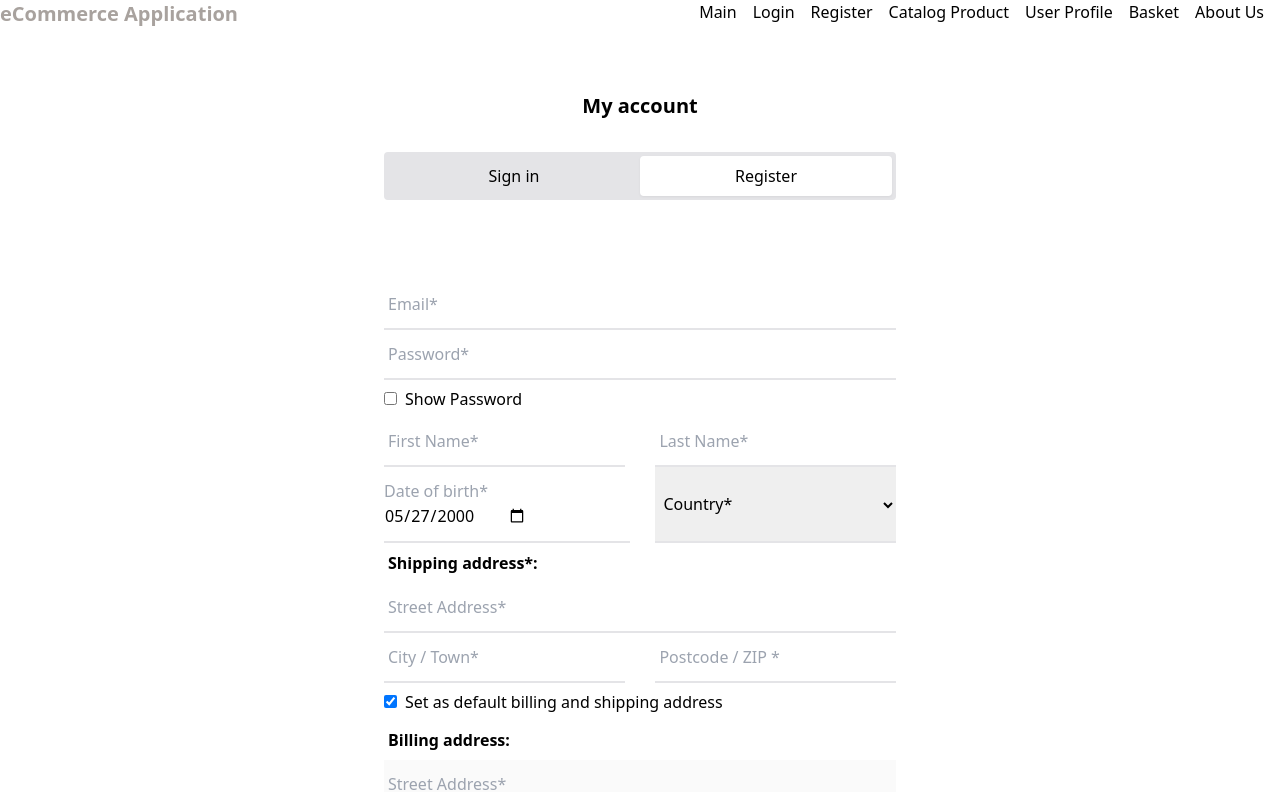
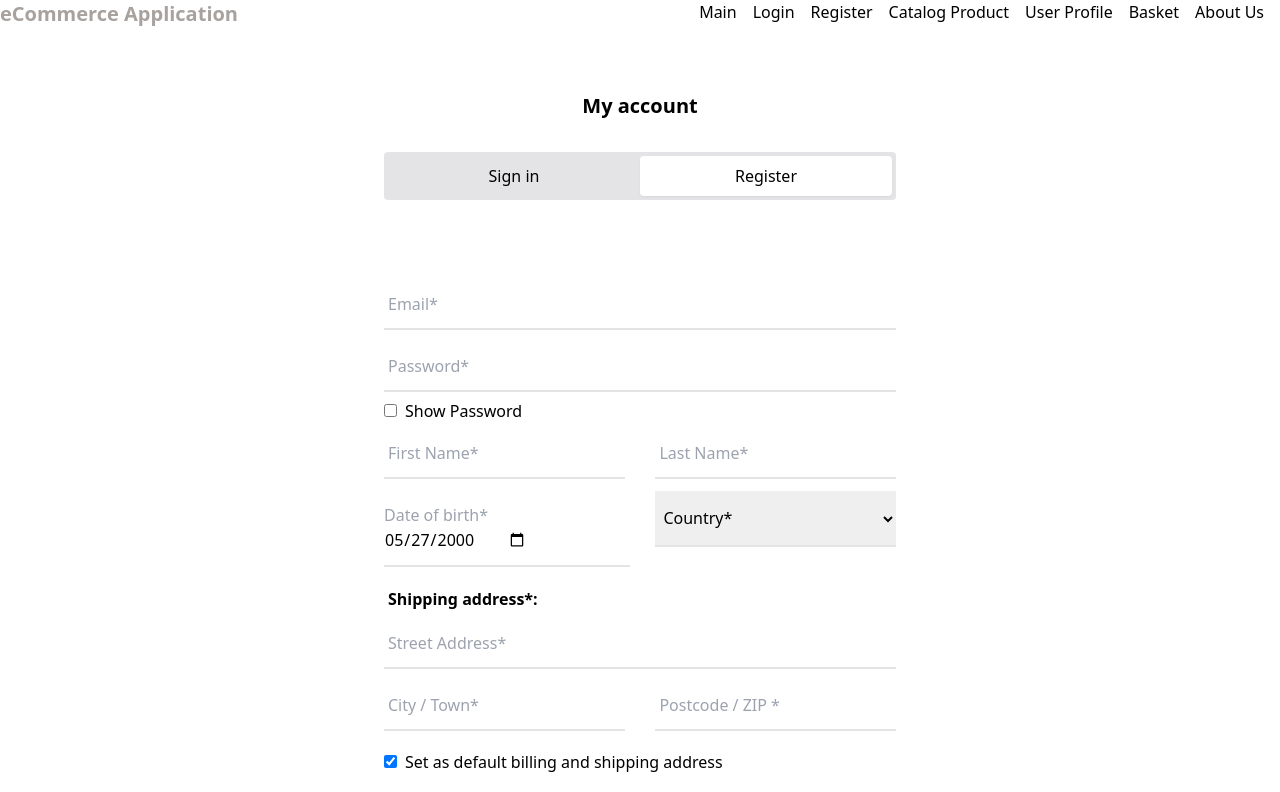
Before and after one commit to SoloSoft2000/eCommerce-Application, a React app: page /register in a window 1280 px wide. Shown: the top 792 px of the page. Built offline with nearby package versions, Linux system fonts and the light colour scheme.

Commit message:
feat(forms): add fields for errors in validation

```diff
--- a/src/components/forms/BirtdayDate.tsx
+++ b/src/components/forms/BirtdayDate.tsx
@@ -2,14 +2,15 @@ import React from 'react';
 
 function BirtdayDate(): React.JSX.Element {
   return (
-    <>
-      <div className="w-full sm:w-[48%] border-b-2 border-zinc-200 py-3">
+    <div className="w-full sm:w-[48%]">
+      <div className="w-full border-b-2 border-zinc-200 py-3">
         <label htmlFor="birthday" className="text-gray-400 mr-1">
           Date of birth*
         </label>
         <input type="date" name="birthday" defaultValue="2000-05-27" />
       </div>
-    </>
+      <p className="text-xs text-red-500 h-3"></p>
+    </div>
   );
 }
 
--- a/src/components/forms/Country.tsx
+++ b/src/components/forms/Country.tsx
@@ -2,9 +2,10 @@ import React from 'react';
 
 function Country(): React.JSX.Element {
   return (
+    <div className="w-full sm:w-[47%]">
       <select
         name="country"
-      className="w-full sm:w-[47%] border-b-2 border-zinc-200 py-3 px-1"
+        className="w-full border-b-2 border-zinc-200 py-[0.95rem] px-1"
       >
         <option value="" className="text-gray-400">
           Country*
@@ -12,6 +13,8 @@ function Country(): React.JSX.Element {
         <option value="USA">USA</option>
         <option value="Canada">Canada</option>
       </select>
+      <p className="text-xs text-red-500 h-3"></p>
+    </div>
   );
 }
 
--- a/src/components/forms/Email.tsx
+++ b/src/components/forms/Email.tsx
@@ -2,12 +2,15 @@ import React from 'react';
 
 function Email(): React.JSX.Element {
   return (
+    <div className="w-full">
       <input
         className="w-full border-b-2 border-zinc-200 py-3 px-1"
         placeholder="Email*"
         type="email"
         name="Email"
       />
+      <p className="text-xs text-red-500 h-3"></p>
+    </div>
   );
 }
 
--- a/src/components/forms/Password.tsx
+++ b/src/components/forms/Password.tsx
@@ -33,6 +33,7 @@ function Password(): React.JSX.Element {
       <label htmlFor="passwordIsShown">
         {passwordIsShown ? 'Hide Password' : 'Show Password'}
       </label>
+      <span className="text-xs text-red-500 h-3 px-2"></span>
     </>
   );
 }
--- a/src/components/forms/TextFiled.tsx
+++ b/src/components/forms/TextFiled.tsx
@@ -3,16 +3,17 @@ import FormProps from '../../interfaces/forms/form-props';
 
 function TextField({ placeholder, name }: FormProps): React.JSX.Element {
   const names = ['firstName', 'lastName', 'city', 'postcode'];
-  const classes = names.includes(name)
-    ? 'w-full sm:w-[47%] border-b-2 border-zinc-200 py-3 px-1'
-    : 'w-full border-b-2 border-zinc-200 py-3 px-1';
+  const classes = names.includes(name) ? 'w-full sm:w-[47%]' : 'w-full';
   return (
-    <input
-      className={classes}
-      placeholder={placeholder}
-      type="text"
-      name={name}
-    />
+    <div className={classes}>
+      <input
+        className="w-full border-b-2 border-zinc-200 py-3 px-1"
+        placeholder={placeholder}
+        type="text"
+        name={name}
+      />
+      <p className="text-xs text-red-500 h-3"></p>
+    </div>
   );
 }
 
```
Lines whose indentation alone changed are shown as unchanged.
